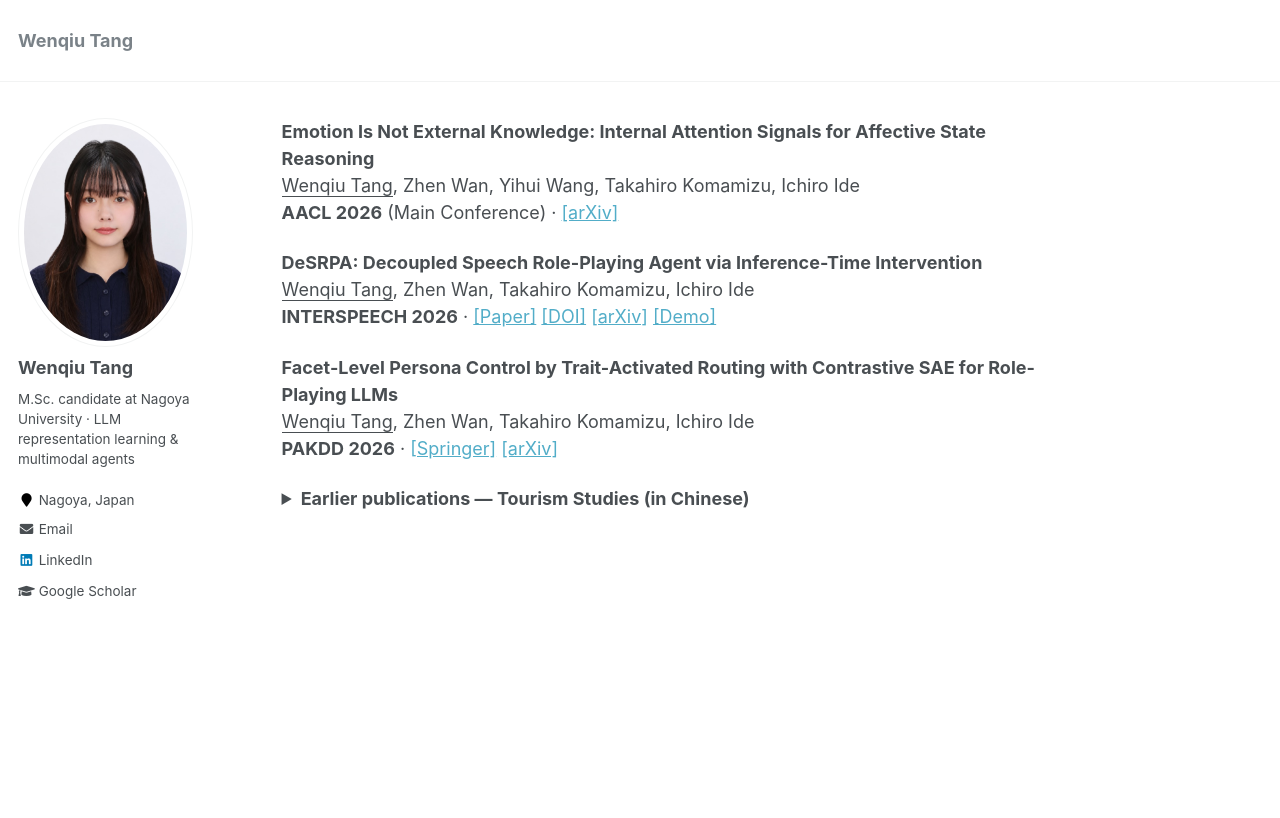
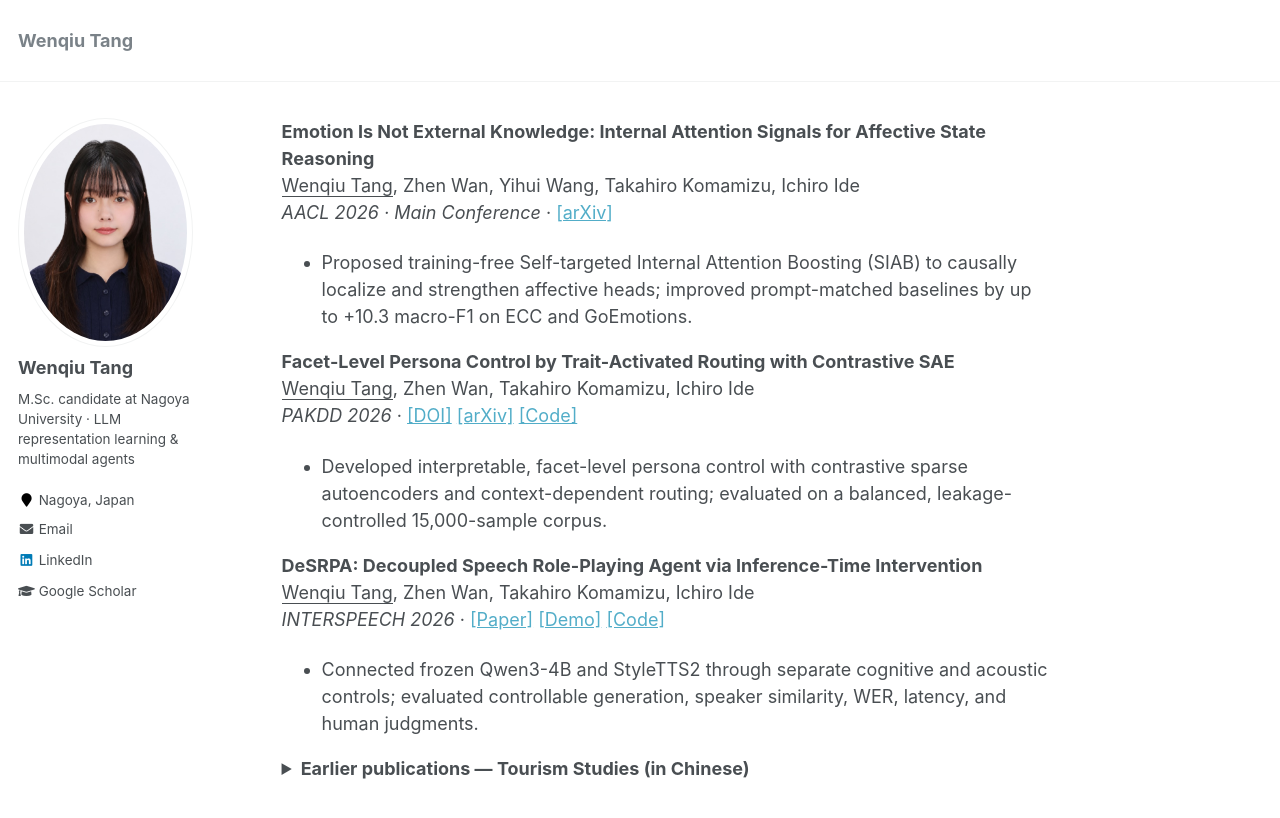
Before and after one commit to lunat5078/lunat5078.github.io, a Jekyll site: the page built from _pages/publication.md, in a window 1280 px wide and 971 px high. Shown: the top 818 px of the window. Built offline with Jekyll 4.4.1, drawn with Linux system fonts in a browser that asks for light colours; our own code applies the rules of GitHub Pages for plain Markdown files.

Commit message:
Restructure publications to match LaTeX CV
Co-Authored-By: Claude Opus 5.5 (1M context) <noreply@anthropic.com>

```diff
--- a/_pages/publication.md
+++ b/_pages/publication.md
@@ -2,15 +2,18 @@
 
 **Emotion Is Not External Knowledge: Internal Attention Signals for Affective State Reasoning**
 <u>Wenqiu Tang</u>, Zhen Wan, Yihui Wang, Takahiro Komamizu, Ichiro Ide
-**AACL 2026** (Main Conference) · [[arXiv]](https://arxiv.org/abs/2610.21347)
+*AACL 2026 · Main Conference* · [[arXiv]](https://arxiv.org/abs/2610.21347)
+* Proposed training-free Self-targeted Internal Attention Boosting (SIAB) to causally localize and strengthen affective heads; improved prompt-matched baselines by up to +10.3 macro-F1 on ECC and GoEmotions.
+
+**Facet-Level Persona Control by Trait-Activated Routing with Contrastive SAE**
+<u>Wenqiu Tang</u>, Zhen Wan, Takahiro Komamizu, Ichiro Ide
+*PAKDD 2026* · [[DOI]](https://doi.org/10.1007/978-981-92-1947-6_33) [[arXiv]](https://arxiv.org/abs/2602.19157) [[Code]](https://github.com/lunat5078/BigFive-Personality-Facets-Dataset)
+* Developed interpretable, facet-level persona control with contrastive sparse autoencoders and context-dependent routing; evaluated on a balanced, leakage-controlled 15,000-sample corpus.
 
 **DeSRPA: Decoupled Speech Role-Playing Agent via Inference-Time Intervention**
 <u>Wenqiu Tang</u>, Zhen Wan, Takahiro Komamizu, Ichiro Ide
-**INTERSPEECH 2026** · [[Paper]](https://www.isca-archive.org/interspeech_2026/tang26b_interspeech.html) [[DOI]](https://doi.org/10.21437/Interspeech.2026-1627) [[arXiv]](https://arxiv.org/abs/2606.17669) [[Demo]](https://steeremo971-commits.github.io/emosteer-tts-demo/)
-
-**Facet-Level Persona Control by Trait-Activated Routing with Contrastive SAE for Role-Playing LLMs**
-<u>Wenqiu Tang</u>, Zhen Wan, Takahiro Komamizu, Ichiro Ide
-**PAKDD 2026** · [[Springer]](https://link.springer.com/chapter/10.1007/978-981-92-1947-6_33) [[arXiv]](https://arxiv.org/abs/2602.19157)
+*INTERSPEECH 2026* · [[Paper]](https://arxiv.org/abs/2606.17669) [[Demo]](https://steeremo971-commits.github.io/emosteer-tts-demo/) [[Code]](https://github.com/steeremo971-commits/DeSRPA)
+* Connected frozen Qwen3-4B and StyleTTS2 through separate cognitive and acoustic controls; evaluated controllable generation, speaker similarity, WER, latency, and human judgments.
 
 <details>
 <summary><b>Earlier publications — Tourism Studies (in Chinese)</b></summary>
```
